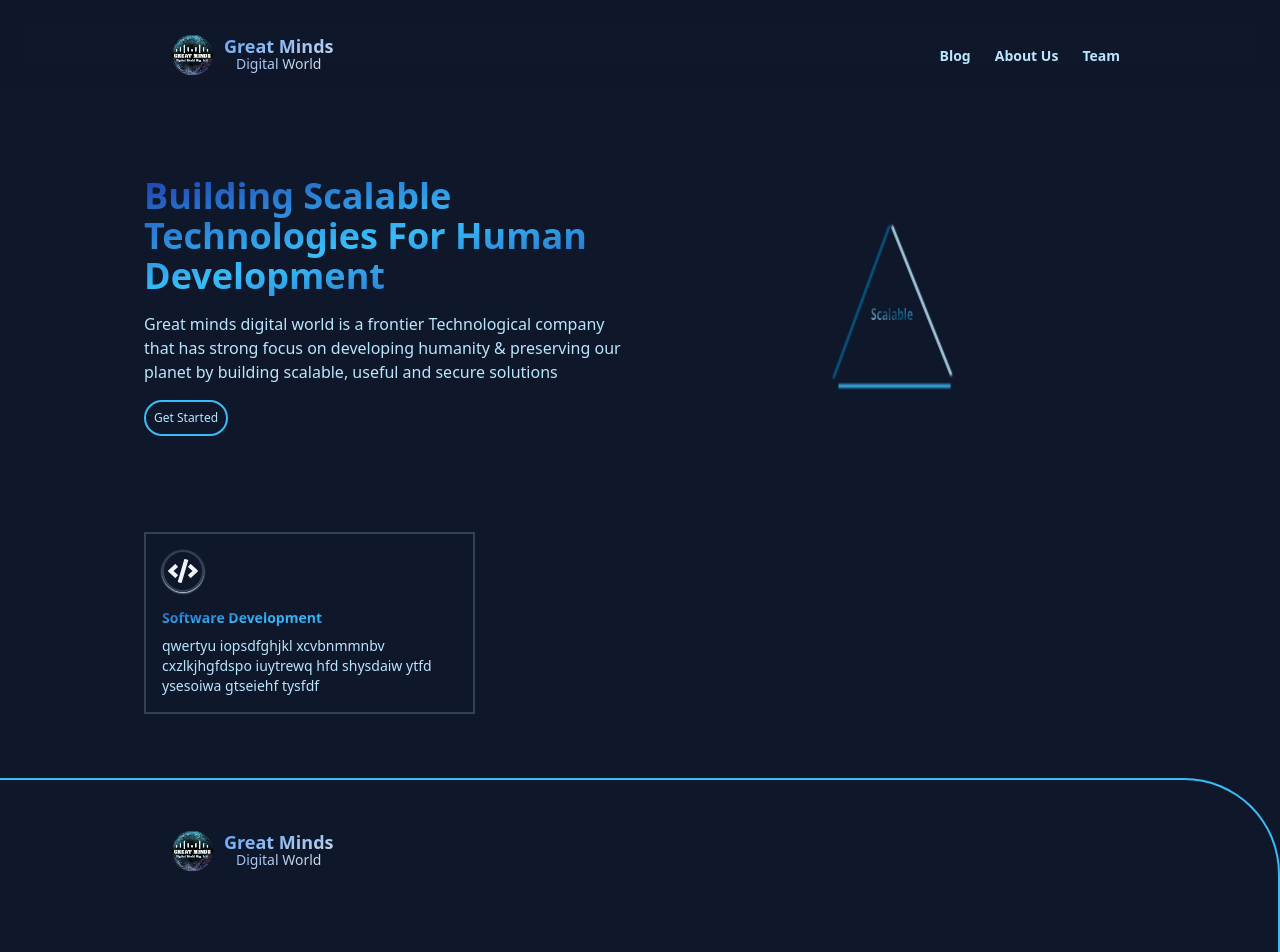
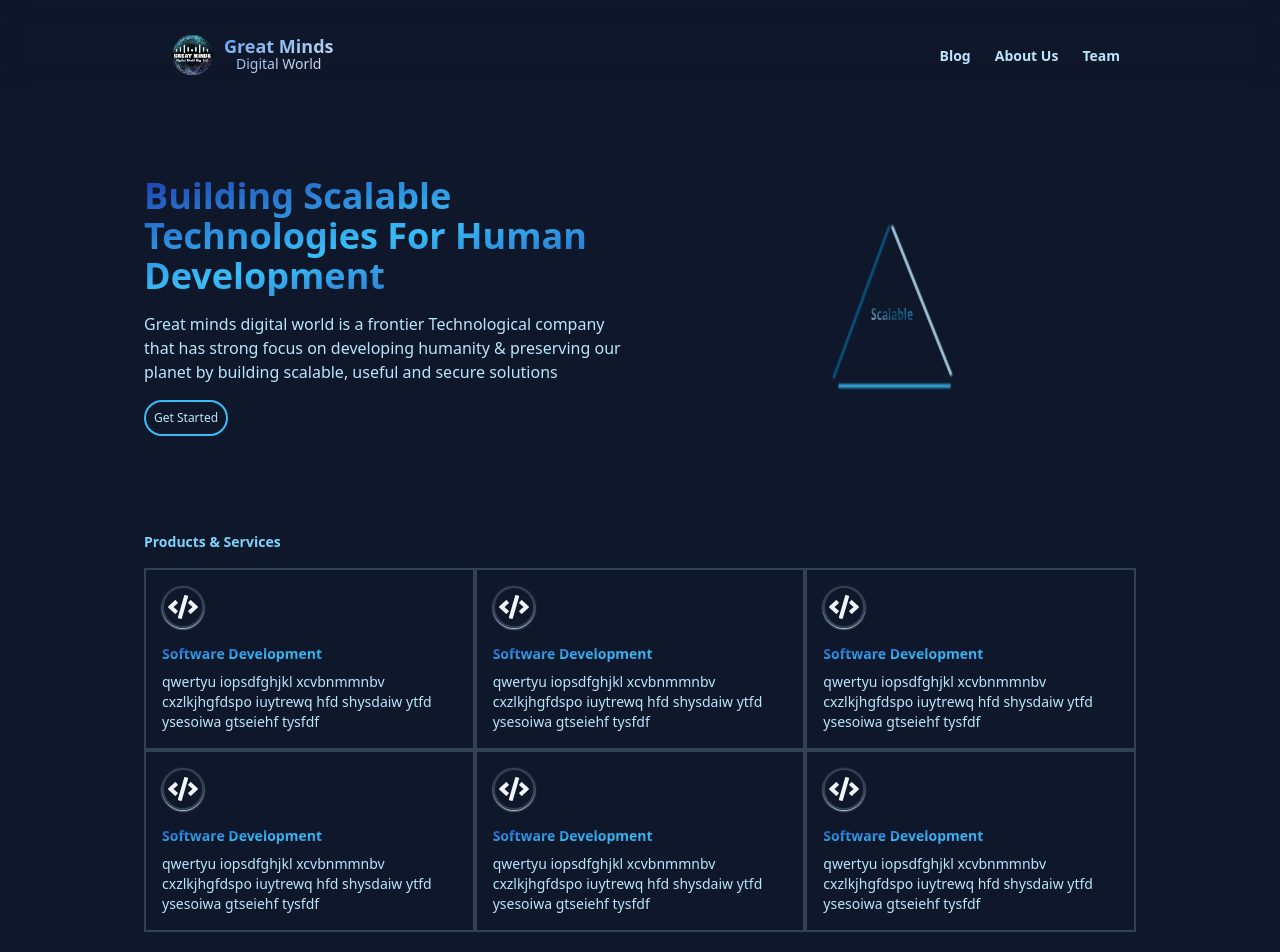
Before and after one commit to iam-idi/Great-minds-website, a React (Vite) app: page / in a window 1280 px wide. Shown: the top 952 px of the page. Built offline with nearby package versions, Linux system fonts and the light colour scheme.

Commit message:
added effects to services

```diff
--- a/src/components/Services.jsx
+++ b/src/components/Services.jsx
@@ -3,9 +3,17 @@ import { FaCode } from "react-icons/fa"
 
 const Services = () => {
   return (
-    <div className="grid grid-cols-1 xs:grid-cols-2 md:grid-cols-3 mb-8 sm:mb-10 md:mb-16">
-        <ServiceCard icon={<FaCode className="text-slate-100 font-bold text-lg xs:text-xl md:text-3xl border-2 border-slate-700 size-fit p-1 rounded-full inline-block mb-2 shadow-sm shadow-sky-100"/>} title={'Software Development'} detail={'qwertyu iopsdfghjkl xcvbnmmnbv cxzlkjhgfdspo iuytrewq hfd shysdaiw ytfd ysesoiwa gtseiehf tysfdf'}/>
+    <section>
+        <h2 className="text-xs lg:text-sm text-sky-300 font-bold mb-4">Products & Services</h2>
+        <div className="grid grid-cols-1 xs:grid-cols-2 md:grid-cols-3 mb-8 sm:mb-10 md:mb-16">
+            <ServiceCard icon={<FaCode className="text-slate-100 font-bold text-lg xs:text-xl md:text-3xl border-2 border-slate-700 size-fit p-1 rounded-full inline-block mb-2 shadow-sm shadow-sky-100"/>} title={'Software Development'} detail={'qwertyu iopsdfghjkl xcvbnmmnbv cxzlkjhgfdspo iuytrewq hfd shysdaiw ytfd ysesoiwa gtseiehf tysfdf'}/>
+            <ServiceCard icon={<FaCode className="text-slate-100 font-bold text-lg xs:text-xl md:text-3xl border-2 border-slate-700 size-fit p-1 rounded-full inline-block mb-2 shadow-sm shadow-sky-100"/>} title={'Software Development'} detail={'qwertyu iopsdfghjkl xcvbnmmnbv cxzlkjhgfdspo iuytrewq hfd shysdaiw ytfd ysesoiwa gtseiehf tysfdf'}/>
+            <ServiceCard icon={<FaCode className="text-slate-100 font-bold text-lg xs:text-xl md:text-3xl border-2 border-slate-700 size-fit p-1 rounded-full inline-block mb-2 shadow-sm shadow-sky-100"/>} title={'Software Development'} detail={'qwertyu iopsdfghjkl xcvbnmmnbv cxzlkjhgfdspo iuytrewq hfd shysdaiw ytfd ysesoiwa gtseiehf tysfdf'}/>
+            <ServiceCard icon={<FaCode className="text-slate-100 font-bold text-lg xs:text-xl md:text-3xl border-2 border-slate-700 size-fit p-1 rounded-full inline-block mb-2 shadow-sm shadow-sky-100"/>} title={'Software Development'} detail={'qwertyu iopsdfghjkl xcvbnmmnbv cxzlkjhgfdspo iuytrewq hfd shysdaiw ytfd ysesoiwa gtseiehf tysfdf'}/>
+            <ServiceCard icon={<FaCode className="text-slate-100 font-bold text-lg xs:text-xl md:text-3xl border-2 border-slate-700 size-fit p-1 rounded-full inline-block mb-2 shadow-sm shadow-sky-100"/>} title={'Software Development'} detail={'qwertyu iopsdfghjkl xcvbnmmnbv cxzlkjhgfdspo iuytrewq hfd shysdaiw ytfd ysesoiwa gtseiehf tysfdf'}/>
+            <ServiceCard icon={<FaCode className="text-slate-100 font-bold text-lg xs:text-xl md:text-3xl border-2 border-slate-700 size-fit p-1 rounded-full inline-block mb-2 shadow-sm shadow-sky-100"/>} title={'Software Development'} detail={'qwertyu iopsdfghjkl xcvbnmmnbv cxzlkjhgfdspo iuytrewq hfd shysdaiw ytfd ysesoiwa gtseiehf tysfdf'}/>
     </div>
+    </section>
   )
 }
 
```
